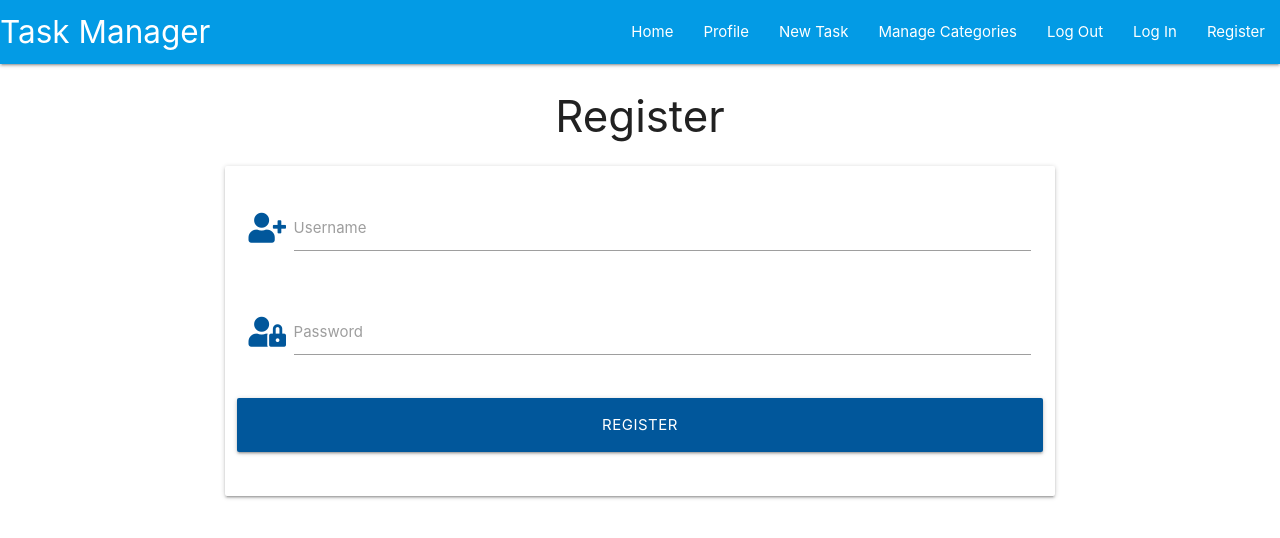
After one commit to Yassinrby/Task-manager, a Flask app: page /register/ in a window 1280 px wide. The commit adds this page. Shown: the top 538 px of the page. Run offline with Flask 2, Linux system fonts and the light colour scheme; some libraries are stand-ins or nearby versions.

Commit message:
register template done and GET function in app

```diff
--- a/app.py
+++ b/app.py
@@ -4,6 +4,7 @@ from flask import (
     redirect, request, session, url_for)
 from flask_pymongo import PyMongo
 from bson.objectid import ObjectId
+from werkzeug.security import generate_password_hash, check_password_hash
 if os.path.exists("env.py"):
     import env
 
@@ -24,6 +25,11 @@ def get_tasks():
     return render_template("tasks.html", tasks=tasks)
 
 
+@app.route("/register/", methods=["GET", "POST"])
+def register():
+    return render_template("register.html")
+
+
 if __name__ == "__main__":
     app.run(host=os.environ.get("IP"),
             port=int(os.environ.get("PORT")),
--- a/static/css/style.css
+++ /dev/null
@@ -1,3 +0,0 @@
-body {
-    background-color: aquamarine;
-}
--- a/templates/base.html
+++ b/templates/base.html
@@ -29,7 +29,7 @@
 					<li><a href="#">Manage Categories</a></li>
 					<li><a href="#">Log Out</a></li>
 					<li><a href="#">Log In</a></li>
-					<li><a href="#">Register</a></li>
+					<li><a href="{{ url_for('register') }}">Register</a></li>
 				</ul>
 			</div>
 		</nav>
@@ -43,7 +43,7 @@
             <li><a href="#">Manage Categories</a></li>
             <li><a href="#">Log Out</a></li>
             <li><a href="#">Log In</a></li>
-            <li><a href="#">Register</a></li>
+            <li><a href="{{ url_for('register') }}">Register</a></li>
 		</ul>
 	</header>
 
--- /dev/null
+++ b/templates/register.html
@@ -0,0 +1,36 @@
+{% extends "base.html" %}
+{% block title %}
+    Register page
+{% endblock %}
+
+{% block content %}
+
+    <h3 class="center-align">Register</h3>
+
+    <div class="row">
+        <form class="col s12 m8 offset-m2" method="POST" action="{{ url_for('register') }}">
+            <div class="card-panel">
+                <div class="row">
+                    <div class="input-field col s12">
+                        <i class="fas fa-user-plus prefix light-blue-text text-darken-4"></i>
+                        <input id="username" name="username" type="text" class="validate">
+                        <label for="username">Username</label>
+                    </div>
+                </div>
+                <div class="row">
+                    <div class="input-field col s12">
+                        <i class="fas fa-user-lock prefix light-blue-text text-darken-4"></i>
+                        <input id="password" name="password" type="password" class="validate">
+                        <label for="password">Password</label>
+                    </div>
+                </div>
+                <div class="row">
+                    <button type="submit" class="col s12 btn-large light-blue darken-4 text-shadow">
+                        Register
+                    </button>
+                </div>
+            </div>
+        </form>
+    </div>
+
+  {% endblock %}
```
